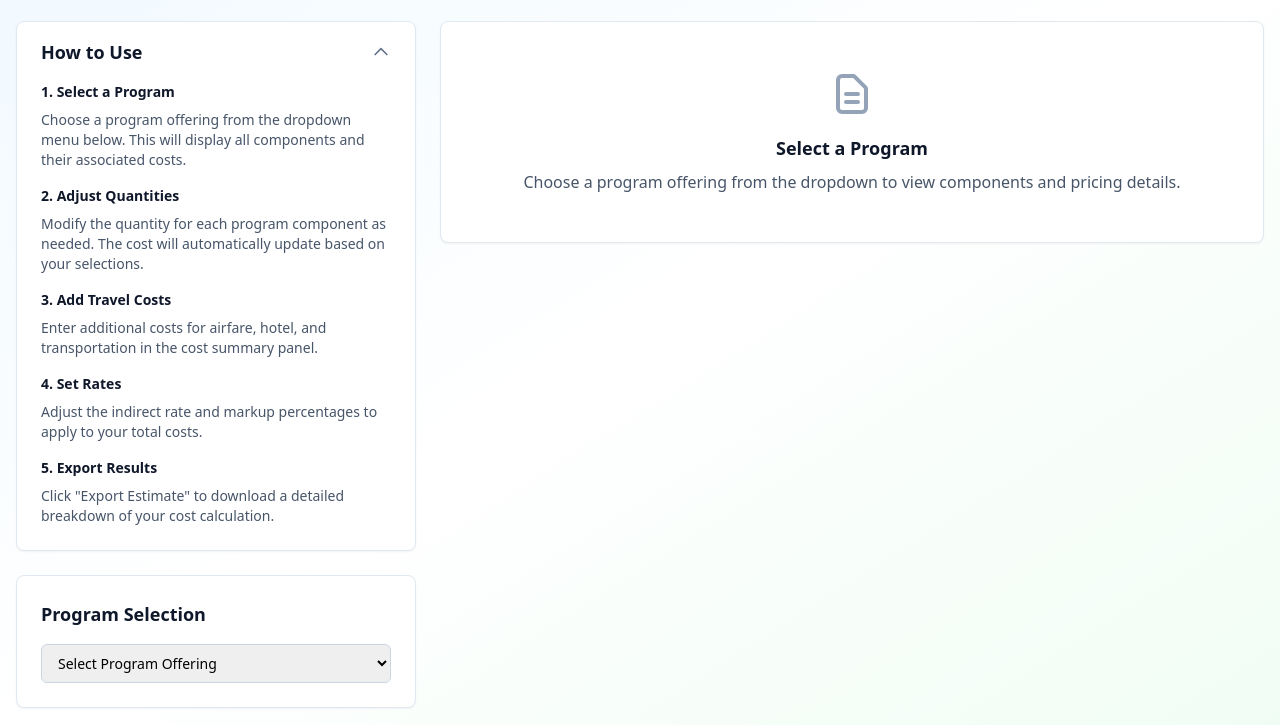
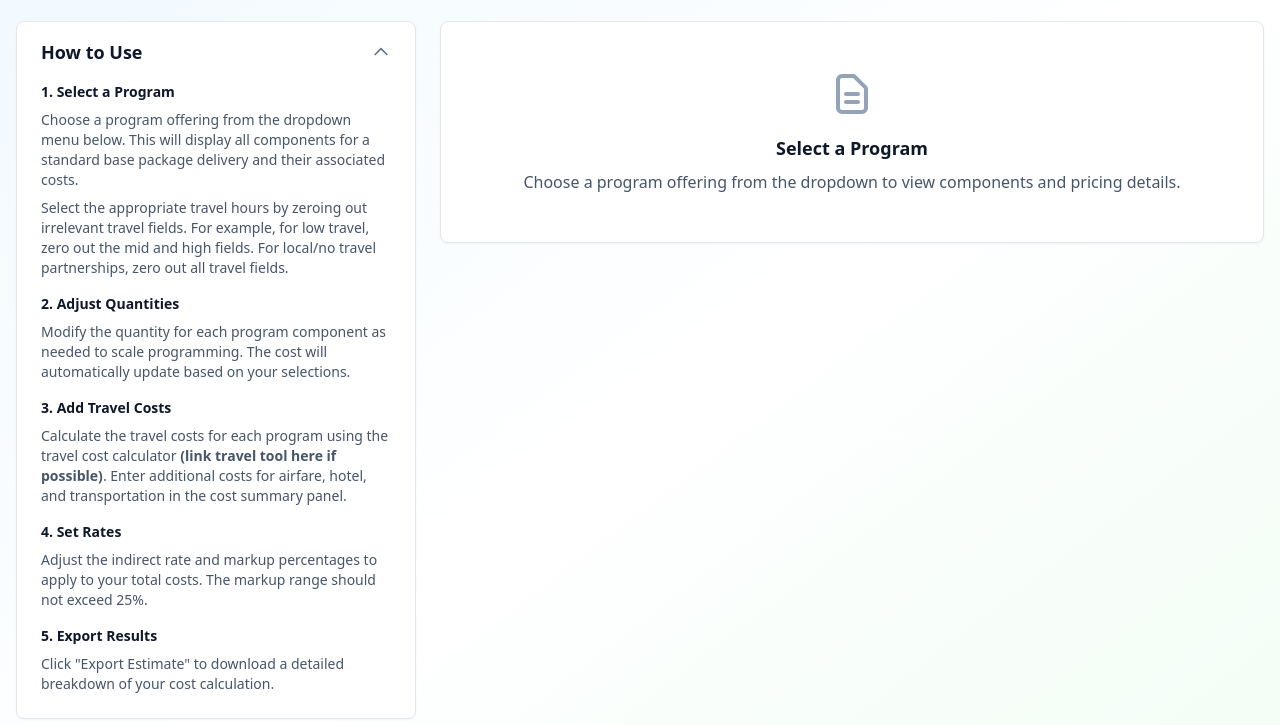
Before and after one commit to ws-finance/ws-program-pricing, a plain HTML site: page index.html in a window 1280 px wide. Both pictures are taken after a click on the button "How to Use". Shown: the part 75-800 px from the top of the page. Drawn offline with nearby package versions, Linux system fonts and the light colour scheme; a web font is replaced by a local one.

Commit message:
Update index.html
update instructions

```diff
--- a/index.html
+++ b/index.html
@@ -100,25 +100,27 @@
 <div class="space-y-4 text-sm text-slate-600">
     <div>
         <h3 class="font-semibold text-slate-900 mb-2">1. Select a Program</h3>
-                                    <p>Choose a program offering from the dropdown menu below. This will display all components and their associated costs.</p>
+        <p>Choose a program offering from the dropdown menu below. This will display all components for a standard base package delivery and their associated costs.</p>
+        <p class="mt-2">Select the appropriate travel hours by zeroing out irrelevant travel fields. For example, for low travel, zero out the mid and high fields. For local/no travel partnerships, zero out all travel fields.</p>
     </div>
     <div>
         <h3 class="font-semibold text-slate-900 mb-2">2. Adjust Quantities</h3>
-                                    <p>Modify the quantity for each program component as needed. The cost will automatically update based on your selections.</p>
+        <p>Modify the quantity for each program component as needed to scale programming. The cost will automatically update based on your selections.</p>
     </div>
     <div>
         <h3 class="font-semibold text-slate-900 mb-2">3. Add Travel Costs</h3>
-                                    <p>Enter additional costs for airfare, hotel, and transportation in the cost summary panel.</p>
+        <p>Calculate the travel costs for each program using the travel cost calculator <strong>(link travel tool here if possible)</strong>. Enter additional costs for airfare, hotel, and transportation in the cost summary panel.</p>
     </div>
     <div>
         <h3 class="font-semibold text-slate-900 mb-2">4. Set Rates</h3>
-                                    <p>Adjust the indirect rate and markup percentages to apply to your total costs.</p>
+        <p>Adjust the indirect rate and markup percentages to apply to your total costs. The markup range should not exceed 25%.</p>
     </div>
     <div>
         <h3 class="font-semibold text-slate-900 mb-2">5. Export Results</h3>
         <p>Click "Export Estimate" to download a detailed breakdown of your cost calculation.</p>
     </div>
 </div>
+
                         </div>
                     </div>
 
```
Lines whose indentation alone changed are shown as unchanged.
